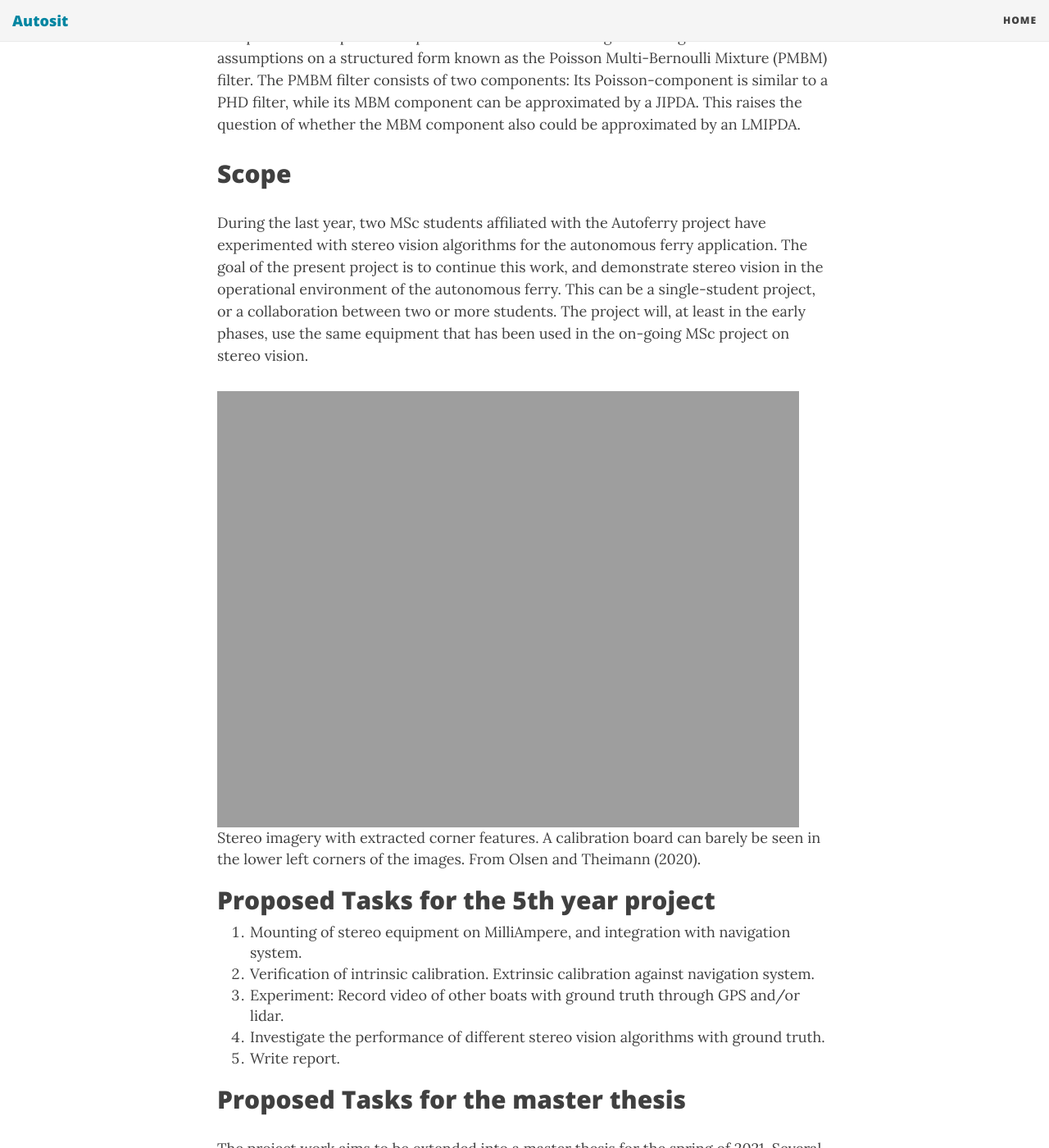
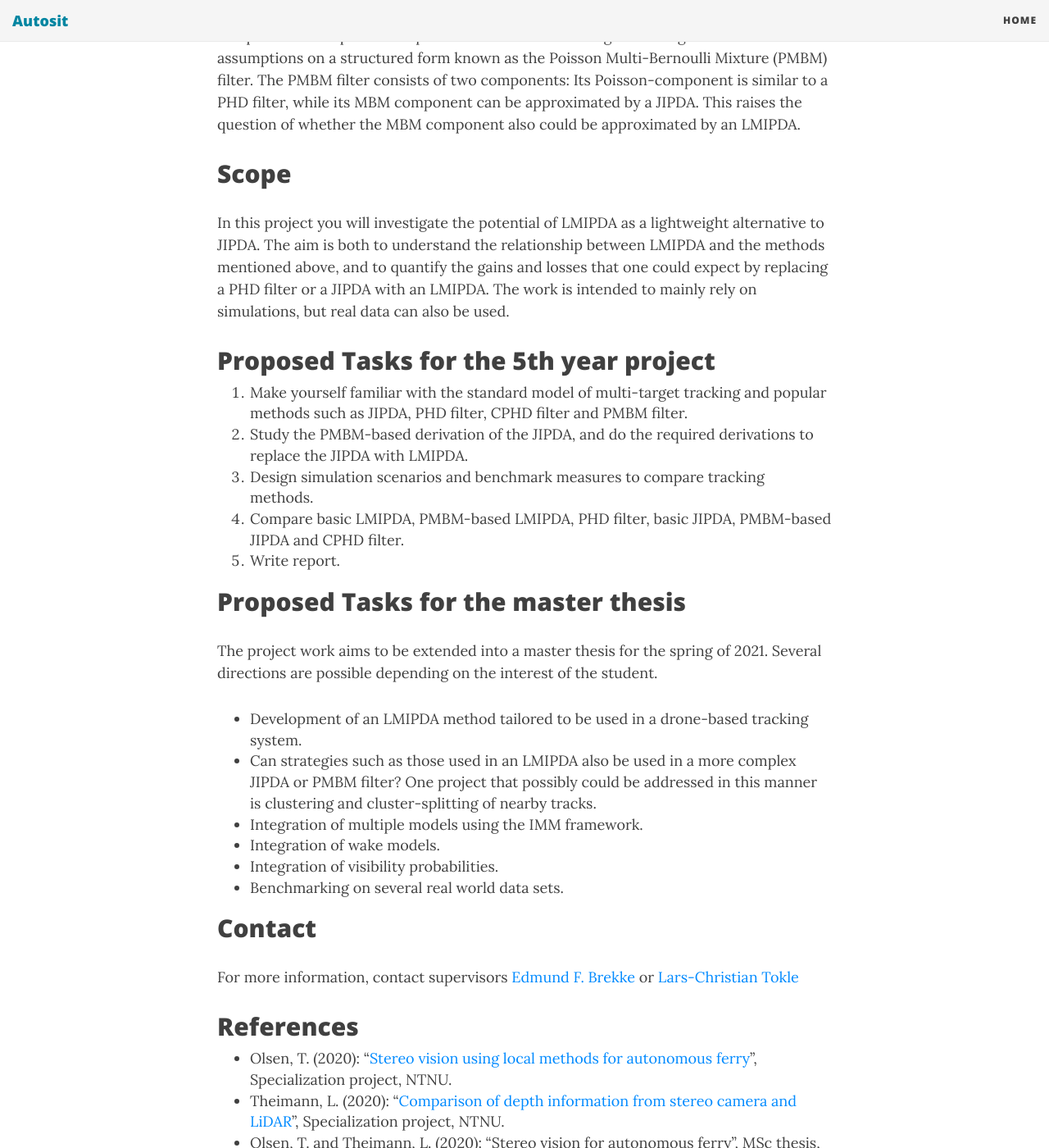
Before and after one commit to autosit/autosit.github.io, a Jekyll site: the page built from _posts/2020-04-11-lmipda.md, in a window 1280 px wide and 1400 px high, scrolled down 1313 px. Shown: the whole window at 82% size. Built offline with Jekyll 4.4.1, drawn with Linux system fonts in a browser that asks for light colours; nearby versions of some CDN libraries; some of the changed text lies outside the part shown.

Commit message:
added lmipda

```diff
--- a/_posts/2020-04-11-lmipda.md
+++ b/_posts/2020-04-11-lmipda.md
@@ -19,33 +19,34 @@ It is possible to express the optimal solution to multi-target tracking under st
 
 
 ## Scope
-During the last year, two MSc students affiliated with the Autoferry project have experimented with stereo vision algorithms for the autonomous ferry application. The goal of the present project is to continue this work, and demonstrate stereo vision in the operational environment of the autonomous ferry. This can be a single-student project, or a collaboration between two or more students. The project will, at least in the early phases, use the same equipment that has been used in the on-going MSc project on stereo vision.
-
-|<img src="{{site.url}}/assets/stereobuilding.png" width="710"> |
-| Stereo imagery with extracted corner features. A calibration board can barely be seen in the lower left corners of the images.  From Olsen and Theimann (2020). |
+In this project you will investigate the potential of LMIPDA as a lightweight alternative to JIPDA.
+The aim is both to understand the relationship between LMIPDA and the methods mentioned above, and to quantify the gains and losses
+that one could expect by replacing a PHD filter or a JIPDA with an LMIPDA.
+The work is intended to mainly rely on simulations, but real data can also be used.
 
 
 ## Proposed Tasks for the 5th year project
 
-1. Mounting of stereo equipment on MilliAmpere, and integration with navigation system.
-2. Verification of intrinsic calibration. Extrinsic calibration against navigation system.
-3. Experiment: Record video of other boats with ground truth through GPS and/or lidar.
-4. Investigate the performance of different stereo vision algorithms with ground truth.
+1. Make yourself familiar with the standard model of multi-target tracking and popular methods such as JIPDA, PHD filter, CPHD filter and PMBM filter.
+2. Study the PMBM-based derivation of the JIPDA, and do the required derivations to replace the JIPDA with LMIPDA.
+3. Design simulation scenarios and benchmark measures to compare tracking methods.
+4. Compare basic LMIPDA, PMBM-based LMIPDA, PHD filter, basic JIPDA, PMBM-based JIPDA and CPHD filter.
 5. Write report.
 
 ## Proposed Tasks for the master thesis
 
 The project work aims to be extended into a master thesis for the spring of 2021. Several directions are possible depending on the interest of the student.
 
-* Multi-target and extended object tracking by means of stereo vision.
-* Simultaneous localization and mapping (SLAM) by means of stereo vision.
-* Stereo vision for infrared cameras.
-* Integration of stereo vision in closed-loop collision avoidance experiments.
-* Fusion of stereo vision with additional active and passive sensors.
-* Investigation of global methods for stereo vision instead of local methods.
+* Development of an LMIPDA method tailored to be used in a drone-based tracking system.
+* Can strategies such as those used in an LMIPDA also be used in a more complex JIPDA or PMBM filter? One project that possibly could be addressed in this manner is clustering and cluster-splitting of nearby tracks.
+* Integration of multiple models using the IMM framework.
+* Integration of wake models.
+* Integration of visibility probabilities.
+* Benchmarking on several real world data sets.
 
 ## Contact
-For more information, contact supervisor [Edmund F. Brekke](http://www.ntnu.no/ansatte/edmundfo).
+For more information, contact supervisors [Edmund F. Brekke](http://www.ntnu.no/ansatte/edmundfo) or
+[Lars-Christian Tokle](https://www.ntnu.edu/employees/lars-christian.n.tokle)
 
 ## References
 
```
